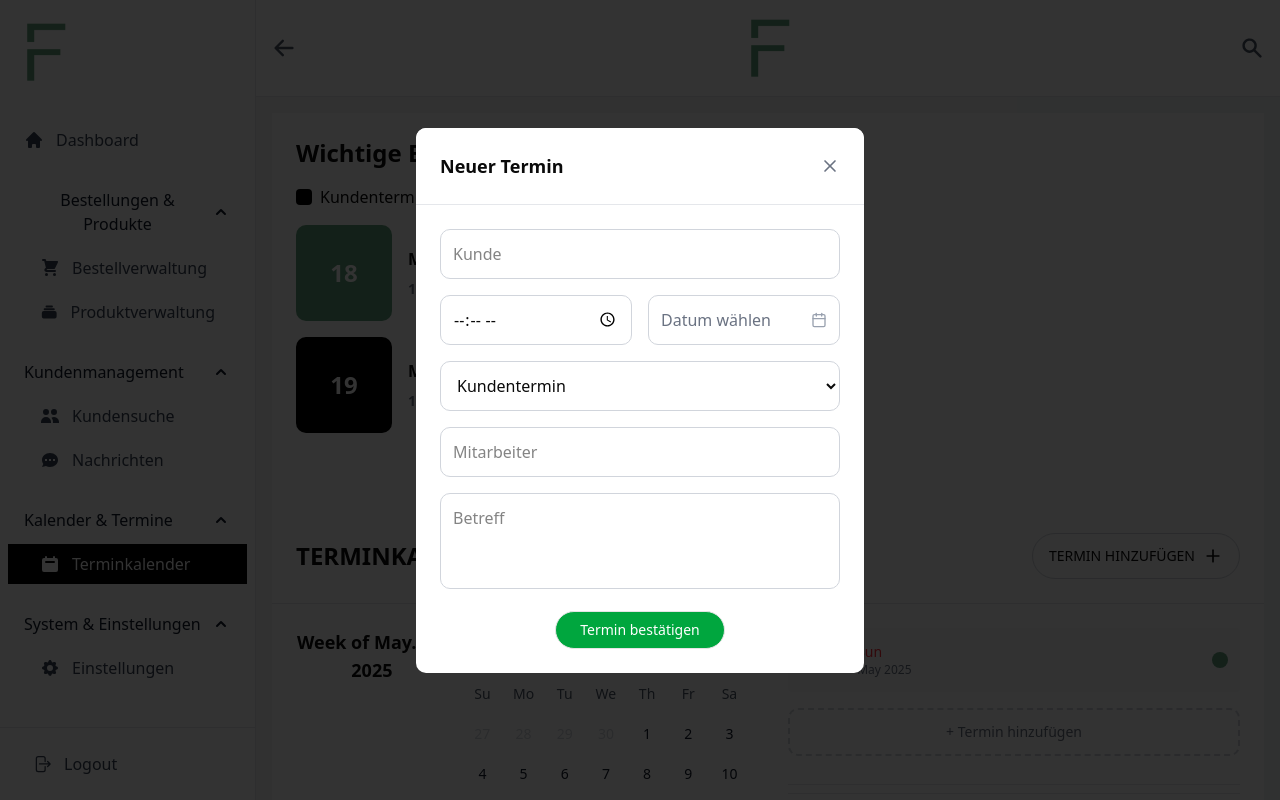
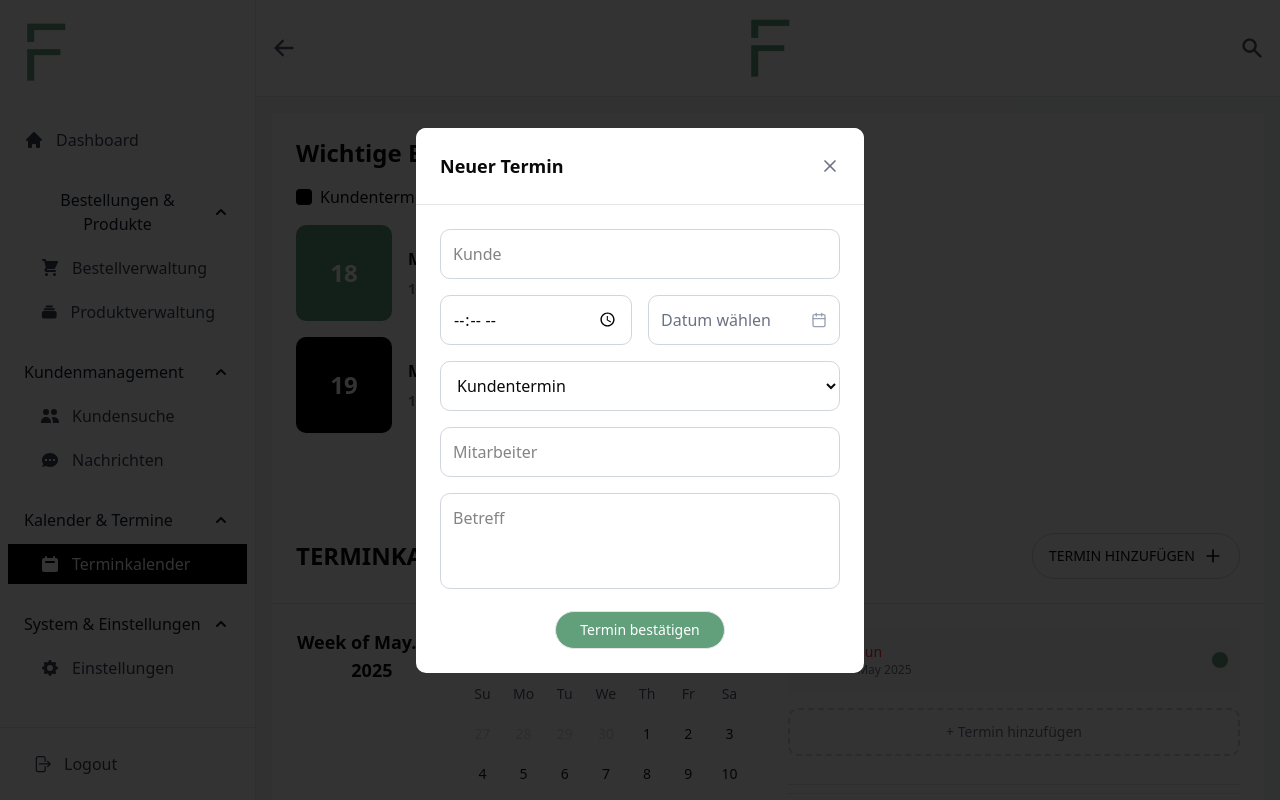
Before and after one commit to backbencherstudio/tdhaemoi-partner-dashbaord, a Next.js app: page /dashboard/calendar in a window 1280 px wide. Both pictures are taken after a click on the button "TERMIN HINZUFÜGEN". Built offline with nearby package versions, Linux system fonts and the light colour scheme.

Commit message:
error solve

```diff
--- a/app/(dashboard)/dashboard/calendar/page.tsx
+++ b/app/(dashboard)/dashboard/calendar/page.tsx
@@ -542,7 +542,7 @@ const WeeklyCalendar = () => {
                             <div className='flex justify-center'>
                                 <button
                                     onClick={handleAddEvent}
-                                    className="px-6 py-2 border bg-green-600 text-white rounded-3xl text-sm cursor-pointer hover:bg-green-700 transform duration-300"
+                                    className="px-6 py-2 border bg-[#61A07B] text-white rounded-3xl text-sm cursor-pointer hover:bg-green-700 transform duration-300"
                                 >
                                     Termin bestätigen
                                 </button>
--- a/app/(dashboard)/dashboard/software/page.tsx
+++ b/app/(dashboard)/dashboard/software/page.tsx
@@ -1,6 +1,7 @@
 'use client'
 import React, { useState, useEffect, useCallback } from 'react'
-import useEmblaCarousel, { EmblaCarouselType } from 'embla-carousel-react'
+import useEmblaCarousel from 'embla-carousel-react'
+import type { EmblaCarouselType } from 'embla-carousel'
 import Autoplay from 'embla-carousel-autoplay'
 import shoes from '@/public/images/products/shoes.png'
 import Image from 'next/image'
```
